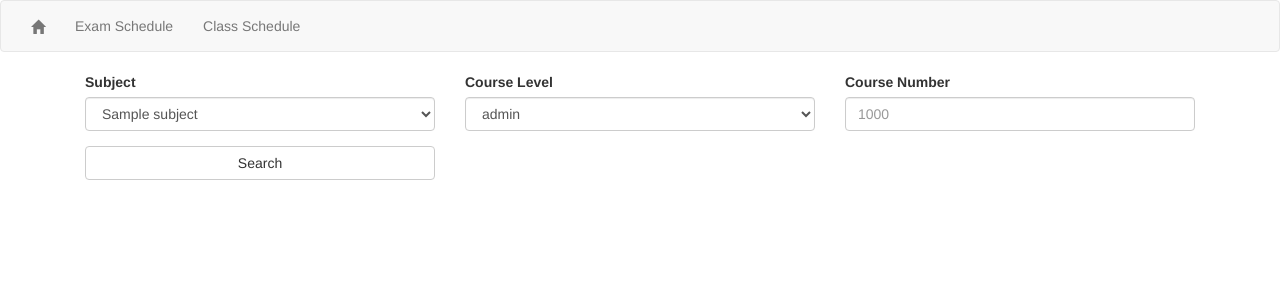
After one commit to dgordo03/guelph_courses, a PHP site: page /web/schedule.php in a window 1280 px wide. The commit adds this page. Shown: the top 300 px of the page. Run offline with PHP 8.4, Linux system fonts and the light colour scheme; tables that the repository leaves empty or names only in its code hold one stand-in row (values such as "Sample post").

Commit message:
header updated; schedule now uses php to populate data

```diff
--- a/web/header.php
+++ b/web/header.php
@@ -2,13 +2,13 @@
   <div class="container-fluid">
     <div class="navbar-header">
       <ul class="nav navbar-nav">
-        <li><a class="glyphicon glyphicon-home" href="../index.html"></a></li>
+        <li><a class="glyphicon glyphicon-home" href="../index.php"></a></li>
       </ul>
     </div>
     <div class="collapse navbar-collapse" id="bs-example-navbar-collapse-1">
       <ul class="nav navbar-nav">
-        <li><a href="./exams.html">Exam Schedule</a></li>
-        <li><a href="./schedule.html">Class Schedule</a></li>
+        <li><a href="./exams.php">Exam Schedule</a></li>
+        <li><a href="./schedule.php">Class Schedule</a></li>
       </ul>
     </div>
   </div>
--- /dev/null
+++ b/web/schedule.php
@@ -0,0 +1,87 @@
+<!DOCTYPE html>
+<html>
+  <head>
+    <meta charset="utf-8">
+    <meta name="viewport" content="width=device-width, initial-scale=1, shrink-to-fit=no">
+    <title>Exam Schedules</title>
+    <meta name="Description" content="Exam Schedules">
+    <meta name="Author" content="Content">
+    <link rel="stylesheet" href="../css/bootstrap.min.css">
+    <style>
+      .scroll-section {
+        max-height : 200px;
+        overflow-y : auto;
+      }
+    </style>
+  </head>
+  <body>
+    <?php include("header.php"); ?>
+
+    <div class="container">
+      <!--form class="" action="index.html" method="post"-->
+      <form>
+        <div class="form-group col-xs-12 col-sm-4">
+          <label for="subject">Subject</label>
+          <select id="subject_list" class="form-control" id="subject" name="course_subject">
+            <?php
+            $dbc = mysqli_connect('localhost', 'admin', 'admin', 'information');
+            $query = "SELECT SUBJECT FROM subjects ORDER BY SUBJECT";
+            if ($r = mysqli_query($dbc, $query)) {
+              while ($row = mysqli_fetch_array($r)) {
+                $selected = "";
+                if ($_SERVER['REQUEST_METHOD'] == 'GET') {
+                  if (!empty($_GET['course_subject']) && $_GET['course_subject'] == $row['SUBJECT']) {
+                    $selected = "selected";
+                  }
+                }
+                echo "<option $selected>{$row['SUBJECT']}</option>";
+              }
+            } else {
+              echo '<option>No Available Subjects</option>';
+            }
+            mysqli_close($dbc);
+            ?>
+          </select>
+        </div>
+        <div class="form-group col-xs-12 col-sm-4">
+          <label for="level">Course Level</label>
+          <select id="level_list" class="form-control" id="level" name="course_level">
+            <?php
+            $dbc = mysqli_connect('localhost', 'admin', 'admin', 'information');
+            $query = "SELECT COURSE_LEVEL FROM course_levels ORDER BY COURSE_LEVEL";
+            if ($r = mysqli_query($dbc, $query)) {
+              while ($row = mysqli_fetch_array($r)) {
+                $selected = "";
+                if ($_SERVER['REQUEST_METHOD'] == 'GET') {
+                  if (!empty($_GET['course_level']) && $_GET['course_level'] == $row['COURSE_LEVEL']) {
+                    $selected = "selected";
+                  }
+                }
+                echo "<option $selected>{$row['COURSE_LEVEL']}</option>";
+              }
+            } else {
+              echo '<option>No Available Levels</option>';
+            }
+            mysqli_close($dbc);
+            ?>
+          </select>
+        </div>
+        <div class="form-group col-xs-12 col-sm-4">
+          <label for="exampleInputName2">Course Number</label>
+          <?php
+          $c_level = "";
+          if ($_SERVER['REQUEST_METHOD'] == 'GET') {
+            if (!empty($_GET['course_number'])) {
+              $c_level = $_GET['course_number'];
+            }
+          }
+          echo "<input type=\"text\" class=\"form-control\" id=\"course_number\" name=\"course_number\" placeholder=\"1000\" value=\"{$c_level}\">";
+          ?>
+        </div>
+        <div class="col-sm-4 col-xs-12">
+          <button type="submit" class="btn btn-default col-xs-12">Search</button>
+        </div>
+      </form>
+    </div>
+  </body>
+</html>
```
